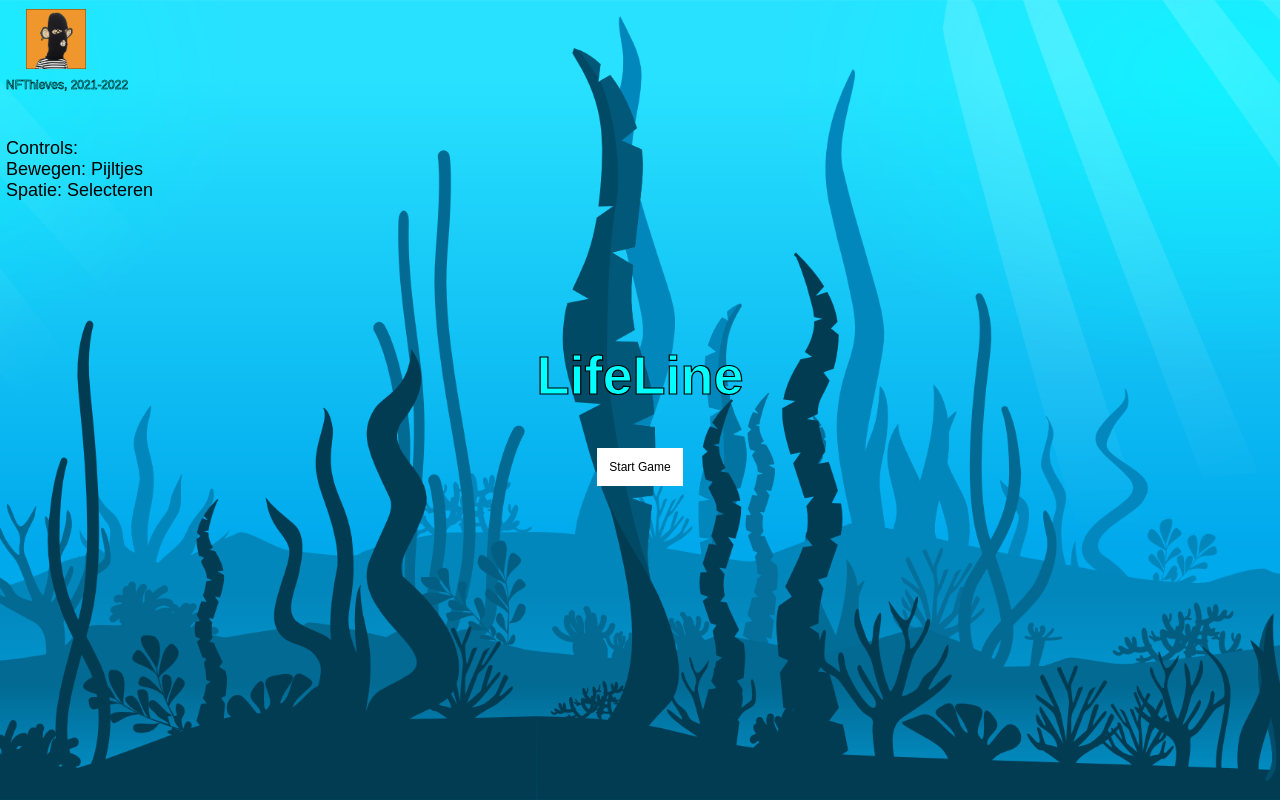
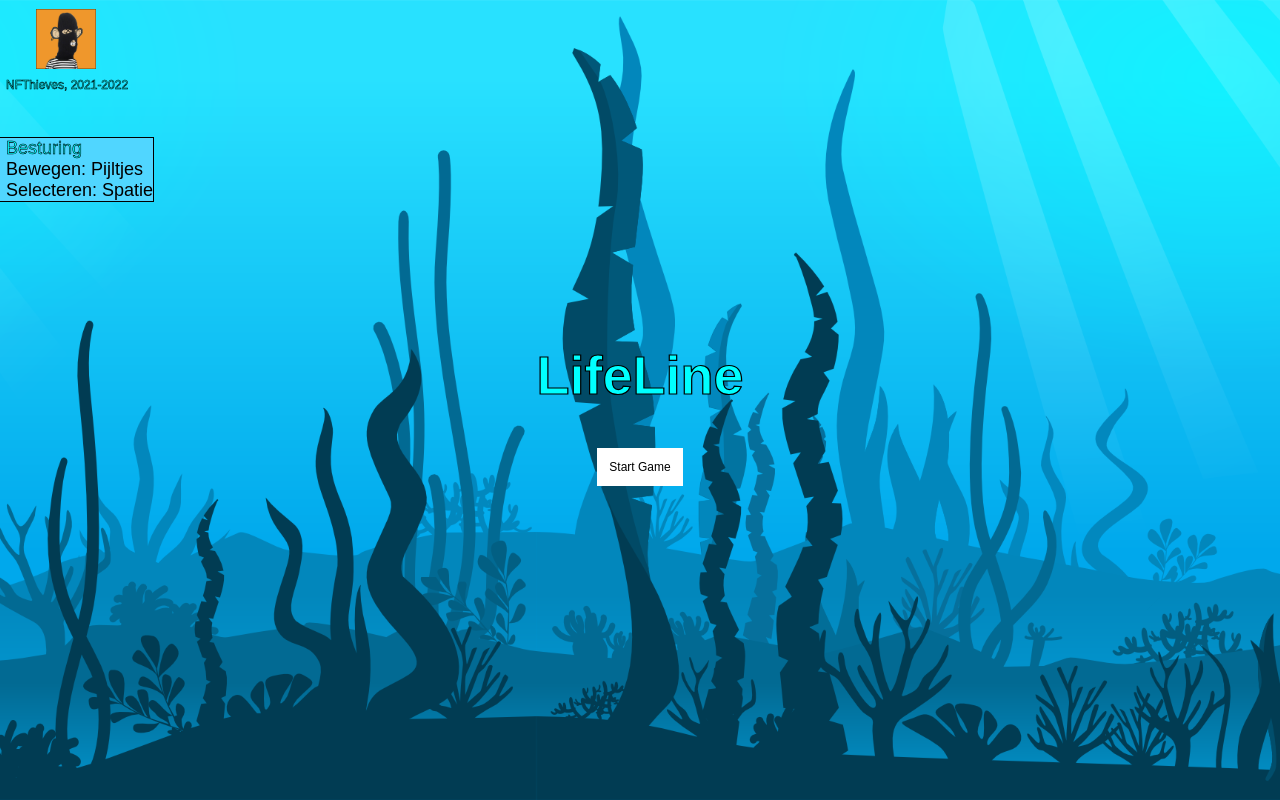
Before and after one commit to LifeLineGame/LifeLineGame.github.io, a website with bundled scripts: page index.html in a window 1280 px wide. Built offline with nearby package versions, Linux system fonts and the light colour scheme.

Commit message:
Update index.html

```diff
--- a/index.html
+++ b/index.html
@@ -29,7 +29,7 @@
                 }
             }
             #canvas {
-                border: 1px solid black
+                border: 1px solid black;
             }
             #button {
                 position: relative;
@@ -53,7 +53,7 @@
             .logo {
                 position: fixed;
                 top: 15px;
-                left: 43px;
+                left: 60px;
                 height: auto;
                 width: auto;
                 max-width: 100px;
@@ -74,6 +74,8 @@
                 position: fixed;
                 top: 200px;
                 left: -30px;
+                background-color: rgb(80, 214, 255);
+                outline: 2px solid black;
             }
 
             h1 {
@@ -83,6 +85,11 @@
                 text-align: center;
                 margin-left: auto;
                 margin-right: auto;
+            }
+
+            .controlhead {
+                color: cyan;
+                -webkit-text-stroke: 0.9px black;
             }
         </style>
 
@@ -96,9 +103,9 @@
         <p>NFThieves, 2021-2022</p>
         <div class="controls">
             <ul>
-            <li>Controls:</li>
+            <li class="controlhead">Besturing</li>
             <li>Bewegen: Pijltjes</li>
-            <li>Spatie: Selecteren</li>
+            <li>Selecteren: Spatie</li>
             </ul>
         </div>
         <!-- <canvas id='canvas'></canvas> -->
```
